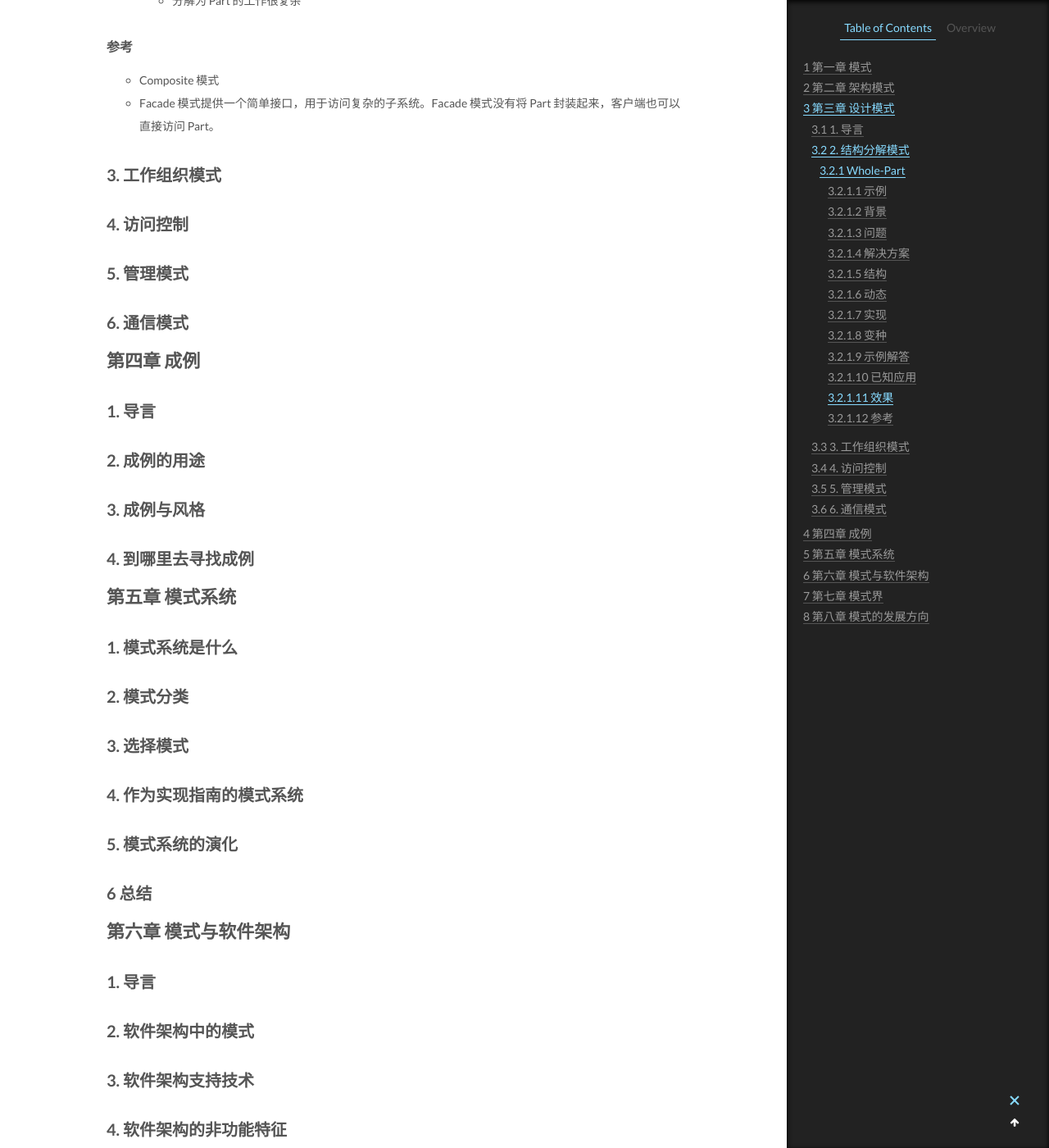
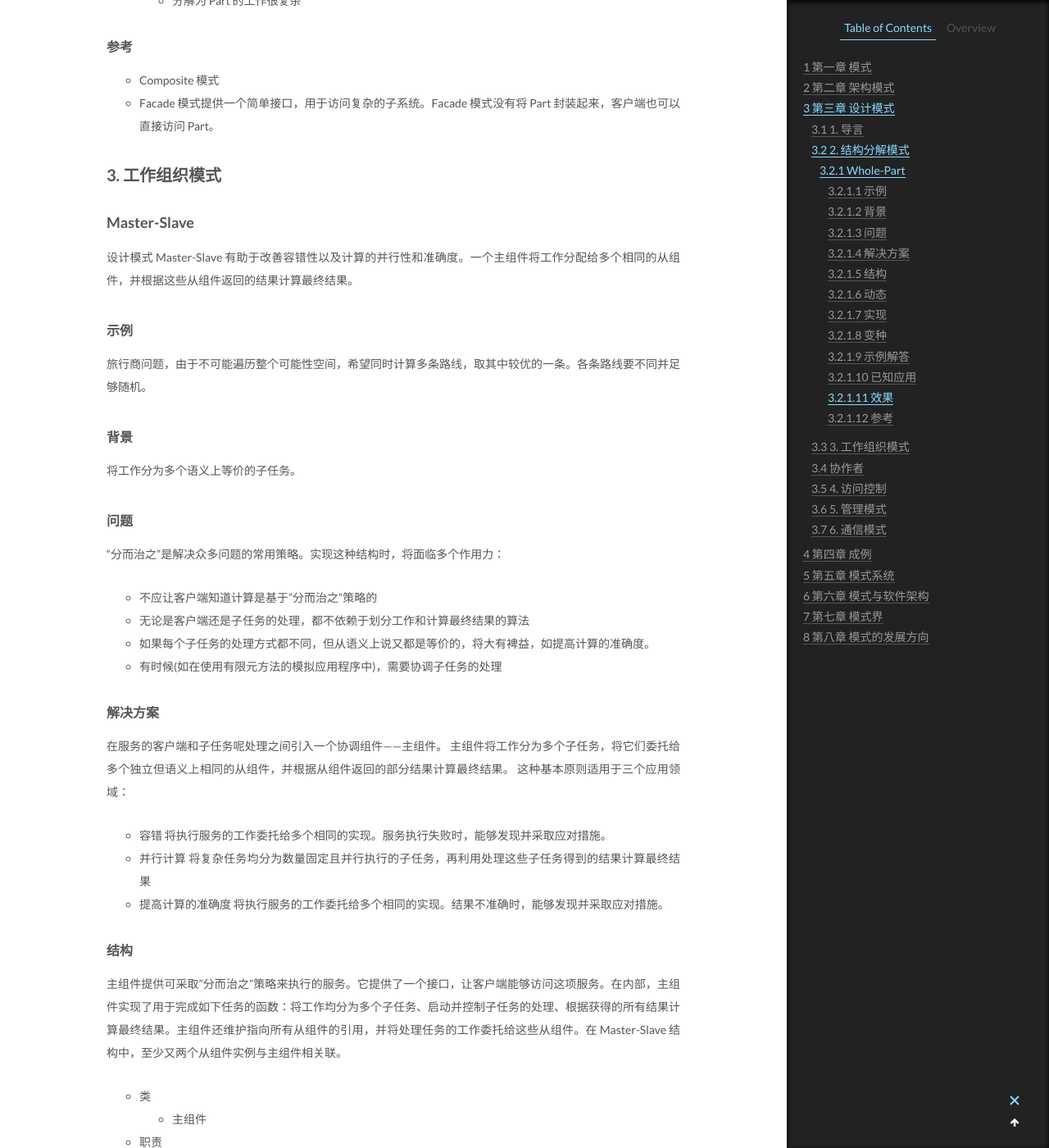
Before and after one commit to CodeHunter2006/CodeHunter2006.github.io, a Jekyll site: the page built from _posts/2019-11-16-Pattern_Oriented_Software_Architecture_notes.md, in a window 1280 px wide and 1400 px high, scrolled down 42891 px. Shown: the whole window at 82% size. Built offline with Jekyll 4.4.1, drawn with Linux system fonts in a browser that asks for light colours; some of the changed text lies outside the part shown.

Commit message:
[chore]: add contents

```diff
--- a/_posts/2019-11-16-Pattern_Oriented_Software_Architecture_notes.md
+++ b/_posts/2019-11-16-Pattern_Oriented_Software_Architecture_notes.md
@@ -1291,7 +1291,7 @@ PS:
 Whole-Part 设计模式有助于将组件聚合成语义整体。聚合组件(Whole)封装组成它的组件(Part)，统筹它们之间的协作，并提供访问其功能的通用接口。从外部不能直接访问 Part 组件。
 
 PS：
-其实就是面向对象封装
+其实就是面向对象封装的基本用法，组合、聚合。
 
 #### 示例
 
@@ -1376,6 +1376,69 @@ Whole-Part 的基本原则适合用于组织三种关系：
 
 ## 3. 工作组织模式
 
+### Master-Slave
+
+设计模式 Master-Slave 有助于改善容错性以及计算的并行性和准确度。一个主组件将工作分配给多个相同的从组件，并根据这些从组件返回的结果计算最终结果。
+
+#### 示例
+
+旅行商问题，由于不可能遍历整个可能性空间，希望同时计算多条路线，取其中较优的一条。各条路线要不同并足够随机。
+
+#### 背景
+
+将工作分为多个语义上等价的子任务。
+
+#### 问题
+
+"分而治之"是解决众多问题的常用策略。实现这种结构时，将面临多个作用力：
+
+- 不应让客户端知道计算是基于"分而治之"策略的
+- 无论是客户端还是子任务的处理，都不依赖于划分工作和计算最终结果的算法
+- 如果每个子任务的处理方式都不同，但从语义上说又都是等价的，将大有裨益，如提高计算的准确度。
+- 有时候(如在使用有限元方法的模拟应用程序中)，需要协调子任务的处理
+
+#### 解决方案
+
+在服务的客户端和子任务呢处理之间引入一个协调组件——主组件。
+主组件将工作分为多个子任务，将它们委托给多个独立但语义上相同的从组件，并根据从组件返回的部分结果计算最终结果。
+这种基本原则适用于三个应用领域：
+
+- 容错
+  将执行服务的工作委托给多个相同的实现。服务执行失败时，能够发现并采取应对措施。
+- 并行计算
+  将复杂任务均分为数量固定且并行执行的子任务，再利用处理这些子任务得到的结果计算最终结果
+- 提高计算的准确度
+  将执行服务的工作委托给多个相同的实现。结果不准确时，能够发现并采取应对措施。
+
+#### 结构
+
+主组件提供可采取"分而治之"策略来执行的服务。它提供了一个接口，让客户端能够访问这项服务。在内部，主组件实现了用于完成如下任务的函数：将工作均分为多个子任务、启动并控制子任务的处理、根据获得的所有结果计算最终结果。主组件还维护指向所有从组件的引用，并将处理任务的工作委托给这些从组件。在 Master-Slave 结构中，至少又两个从组件实例与主组件相关联。
+
+- 类
+  - 主组件
+- 职责
+  - 在多个从组件之间分配工作
+  - 启动从组件
+  - 根据从组件返回的结果计算最终结果
+
+* 类
+  - 从组件
+* 职责
+  - 实现供主组件使用的服务
+* ## 协作者
+
+#### 动态
+
+#### 实现
+
+1. 分工
+2. 合并子任务的结果
+3. 规范主组件和从组件之间的协作
+4. 根据前一步制定的规范实现从组件
+5. 根据第 1~3 步制定的规范实现从组件
+
+#### 变种
+
 ## 4. 访问控制
 
 ## 5. 管理模式
```
